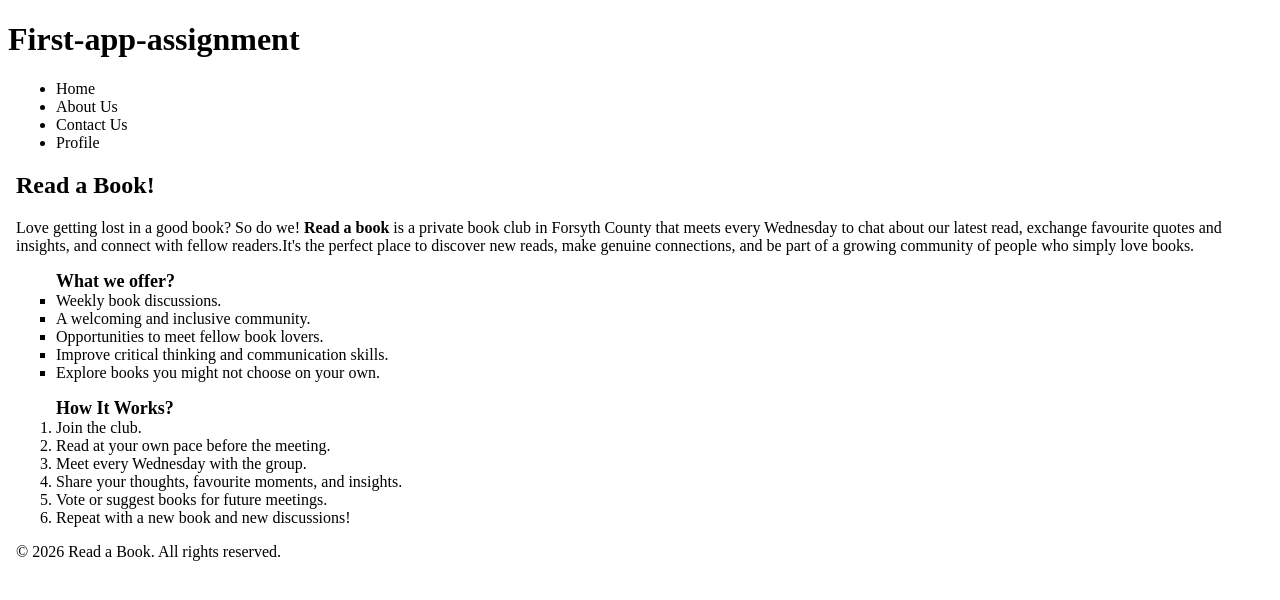
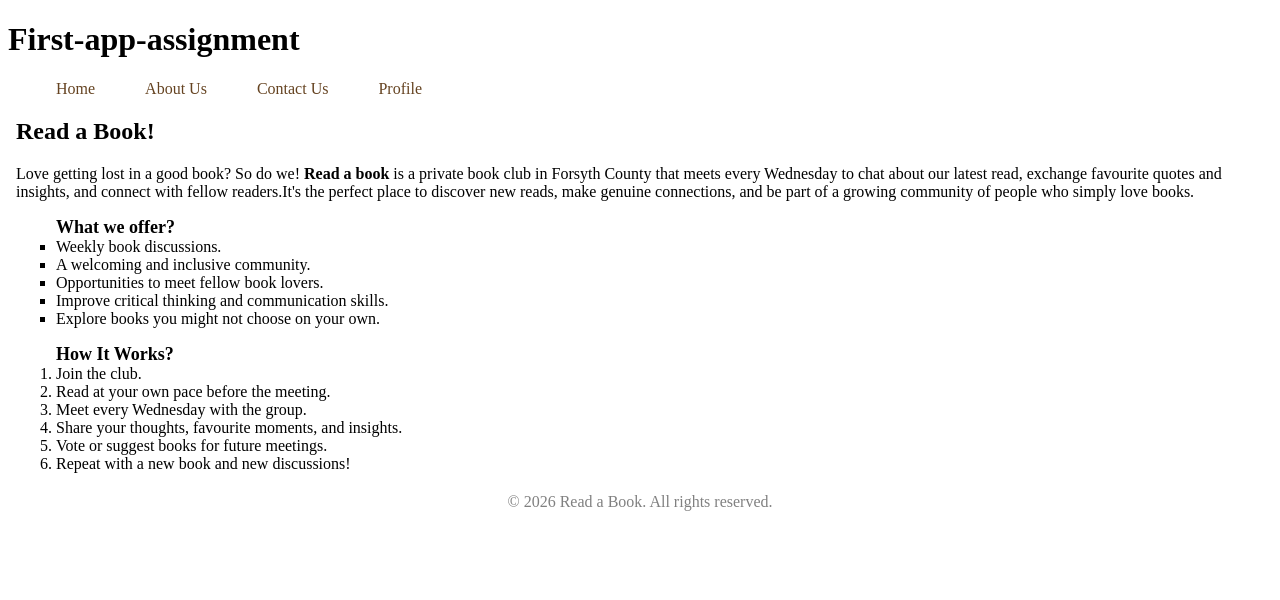
Before and after one commit to Shayana0324/Angular, an Angular app in the folder first-app/: page / in a window 1280 px wide. Shown: the top 600 px of the page. Built offline with nearby package versions, Linux system fonts and the light colour scheme.

Commit message:
Adding header and footer css

```diff
--- a/first-app/src/app/footer/footer.css
+++ b/first-app/src/app/footer/footer.css
@@ -0,0 +1,5 @@
+.footer {
+  text-align: center;
+  margin-top: 20px;
+  color: grey;
+}
--- a/first-app/src/app/header/header.css
+++ b/first-app/src/app/header/header.css
@@ -0,0 +1,16 @@
+nav ul {
+  list-style: none;
+  display: flex;
+  gap: 50px;
+}
+
+nav ul li {
+  color:#654321;
+  font-size: 16px;
+  transition: color 0.3s;
+}
+
+nav ul li:hover{
+  color:red;
+  cursor: pointer;
+}
```
